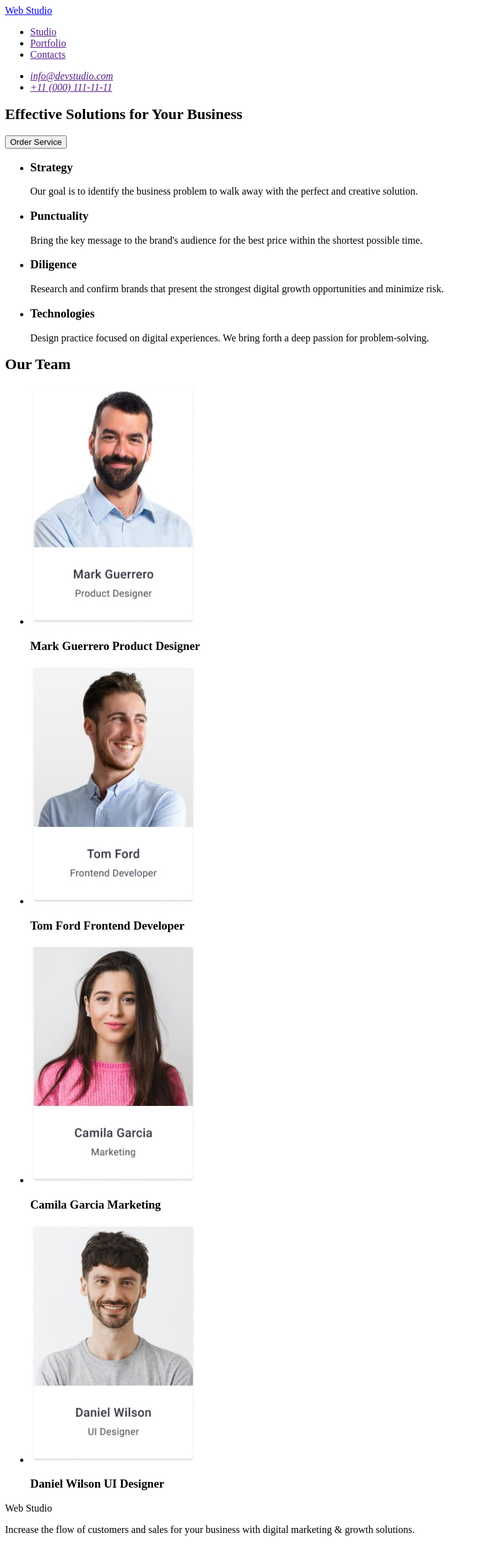
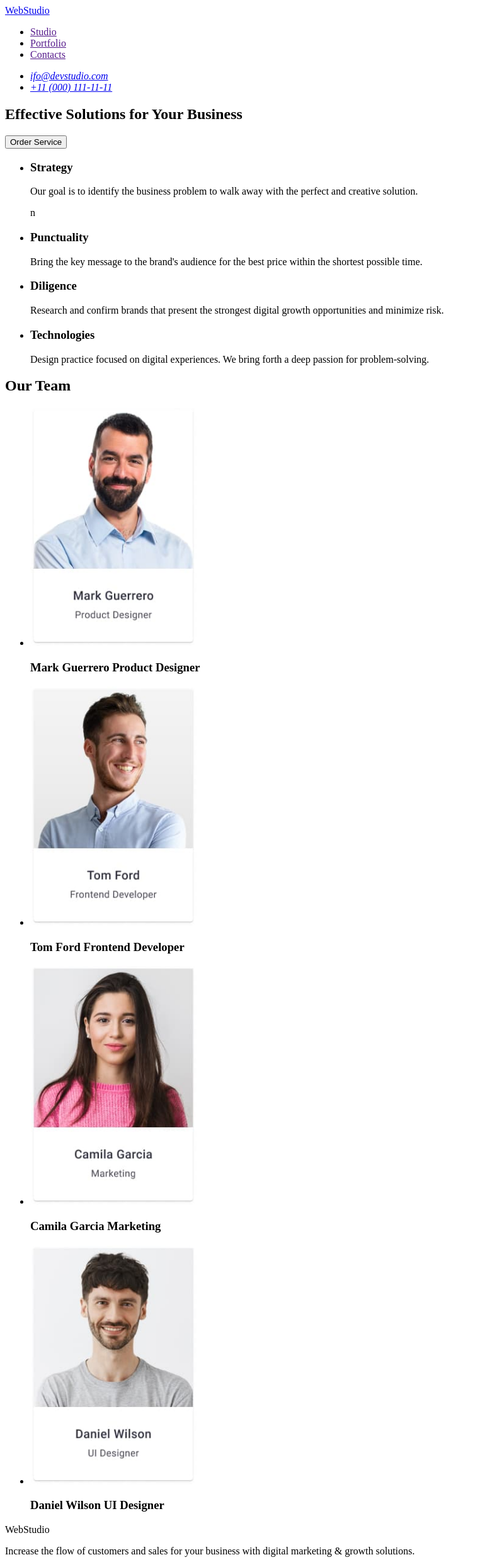
Before and after one commit to marves-pl/goit-markup-hw-01, a plain HTML site: page index.html in a window 1280 px wide. Shown: the whole page at 63% size, without its empty margins (0-759 px from the left). Before the commit the page ends 2454 px from the top, so only its background shows below. Drawn offline with Linux system fonts and the light colour scheme.

Commit message:
Fix issues
Signed-off-by: marves <mveselovska.pl@gmail.com>

```diff
--- a/index.html
+++ b/index.html
@@ -7,7 +7,7 @@
   </head>
   <header>
     <nav>
-      <a href="/index.html">Web Studio</a>
+      <a href="./index.html">WebStudio</a>
       <ul>
         <li><a href="">Studio</a></li>
         <li><a href="">Portfolio</a></li>
@@ -16,8 +16,8 @@
     </nav>
     <address>
       <ul>
-        <li><a href="">info@devstudio.com</a></li>
-        <li><a href="">+11 (000) 111-11-11</a></li>
+        <li><a href="mailto:info@devstudio.com">ifo@devstudio.com</a></li>
+        <li><a href="tel:+110001111111">+11 (000) 111-11-11</a></li>
       </ul>
     </address>
   </header>
@@ -35,6 +35,7 @@
             Our goal is to identify the business problem to walk away with the
             perfect and creative solution.
           </p>
+          n
         </li>
         <li>
           <h3>Punctuality</h3>
@@ -106,7 +107,7 @@ UI Designer"
     </section>
   </main>
   <footer>
-    <p>Web Studio</p>
+    <p>WebStudio</p>
     <p>
       Increase the flow of customers and sales for your business with digital
       marketing & growth solutions.
```
